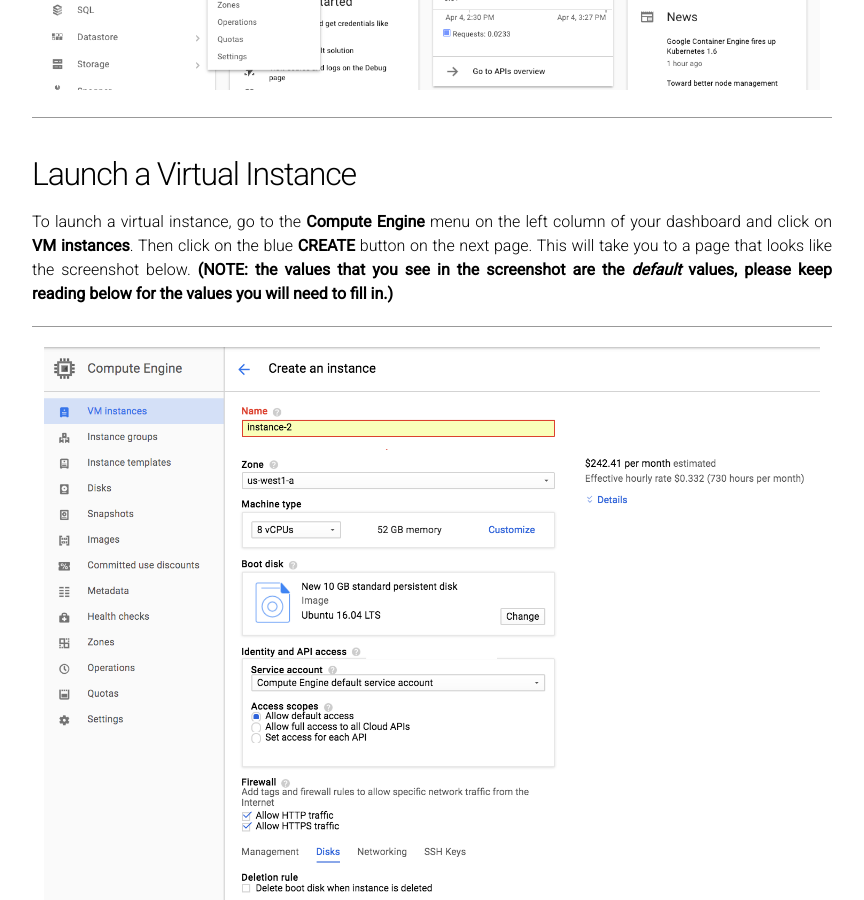
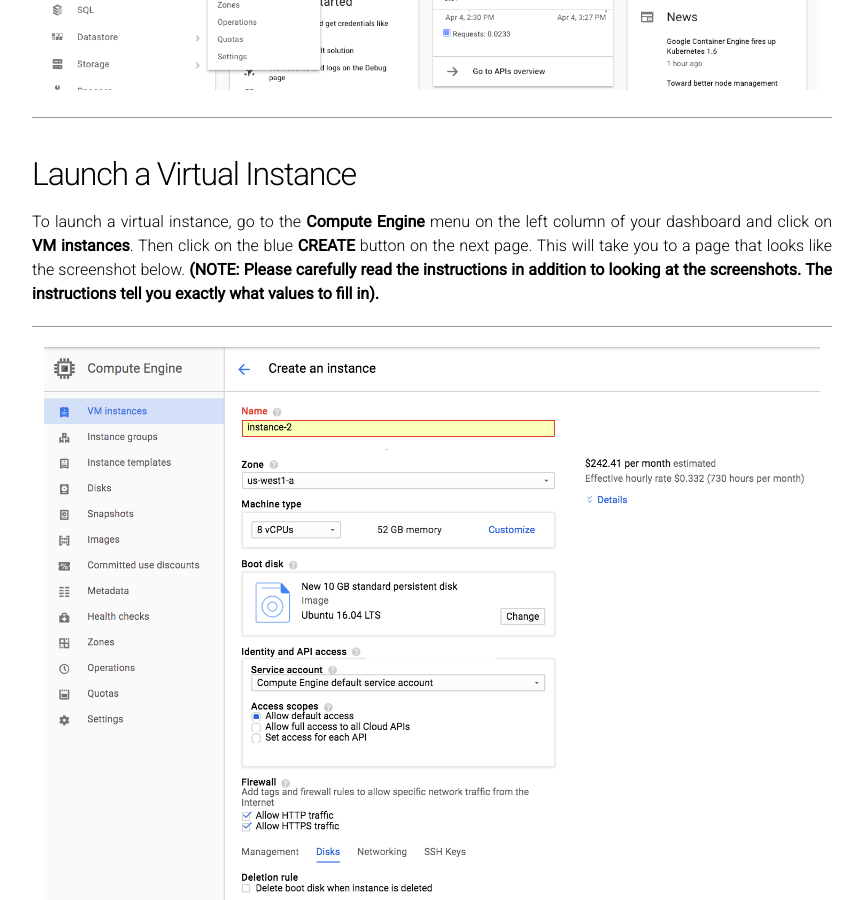
Before and after one commit to cs231n/cs231n.github.io, a Jekyll site: the page built from google_cloud_tutorial.md, in a window 1280 px wide and 900 px high, scrolled down 4609 px. Shown: the whole window, without its empty margins (208-1072 px from the left). Built offline with Jekyll 4.4.1, drawn with Linux system fonts in a browser that asks for light colours.

```diff
--- a/google_cloud_tutorial.md
+++ b/google_cloud_tutorial.md
@@ -48,7 +48,7 @@
 </div>
 
 ## Launch a Virtual Instance ##
-To launch a virtual instance, go to the **Compute Engine** menu on the left column of your dashboard and click on **VM instances**.  Then click on the blue **CREATE** button on the next page. This will take you to a page that looks like the screenshot below. **(NOTE: the values that you see in the screenshot are the *default* values, please keep reading below for the values you will need to fill in.)**
+To launch a virtual instance, go to the **Compute Engine** menu on the left column of your dashboard and click on **VM instances**.  Then click on the blue **CREATE** button on the next page. This will take you to a page that looks like the screenshot below. **(NOTE: Please carefully read the instructions in addition to looking at the screenshots. The instructions tell you exactly what values to fill in).**
 
 <div class='fig figcenter fighighlight'>
   <img src='/assets/cloud-create-instance-screen.png'>
```
